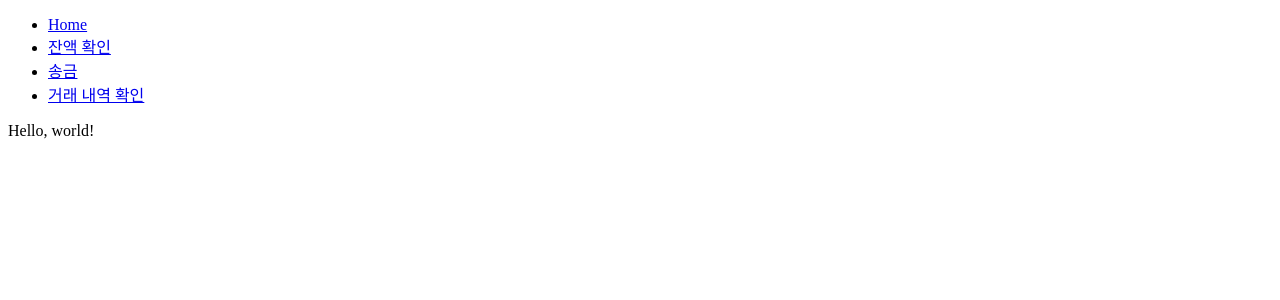
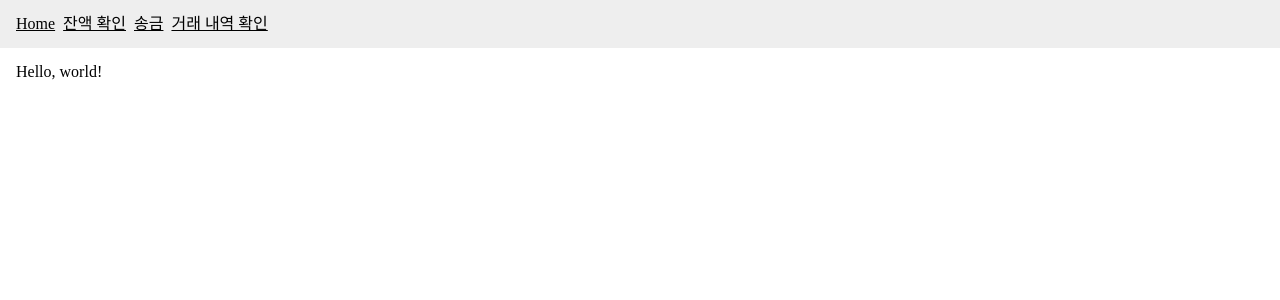
Before and after one commit to seungjjun/makaobank-frontend, a React (Vite) app: page / in a window 1280 px wide. Shown: the top 300 px of the page. Built offline with nearby package versions, Linux system fonts and the light colour scheme.

Commit message:
styled component 세팅 및 reset css 적용 - 전체에 border-box 스타일 적용

```diff
--- a/package.json
+++ b/package.json
@@ -57,6 +57,8 @@
   "dependencies": {
     "react": "^18.2.0",
     "react-dom": "^18.2.0",
-    "react-router-dom": "^6.4.1"
+    "react-router-dom": "^6.4.1",
+    "styled-components": "^5.3.5",
+    "styled-reset": "^4.4.2"
   }
 }
--- a/src/App.jsx
+++ b/src/App.jsx
@@ -1,4 +1,8 @@
 import { Routes, Route } from 'react-router-dom';
+
+import { Reset } from 'styled-reset';
+
+import styled from 'styled-components';
 
 import Header from './components/Header';
 
@@ -7,16 +11,26 @@ import HomePage from './pages/HomePage';
 import TransferPage from './pages/TransferPage';
 import TransactionsPage from './pages/TransactionsPage';
 
+import GlobalStyle from './styles/GlobalStyle';
+
+const Main = styled.main`
+  padding: 1em;
+`;
+
 export default function App() {
   return ((
     <div>
+      <Reset />
+      <GlobalStyle />
       <Header />
+      <Main>
         <Routes>
           <Route path="/" element={<HomePage />} />
           <Route path="/account" element={<AccountPage />} />
           <Route path="/transfer" element={<TransferPage />} />
           <Route path="/transactions" element={<TransactionsPage />} />
         </Routes>
+      </Main>
     </div>
   ));
 }
--- a/src/components/Header.jsx
+++ b/src/components/Header.jsx
@@ -1,8 +1,26 @@
 import { Link } from 'react-router-dom';
+
+import styled from 'styled-components';
+
+const Container = styled.header`
+  width: 100%;
+  padding: 1em;
+  background: #EEE;
+
+  nav {
+    ul {
+      display: flex;
+    }
+
+    li {
+      margin-right: .5em;
+    }
+  }
+`;
 
 export default function Header() {
   return (
-    <header>
+    <Container>
       <nav>
         <ul>
           <li>
@@ -19,6 +37,6 @@ export default function Header() {
           </li>
         </ul>
       </nav>
-    </header>
+    </Container>
   );
 }
--- /dev/null
+++ b/src/styles/GlobalStyle.js
@@ -0,0 +1,13 @@
+import { createGlobalStyle } from 'styled-components';
+
+const GlobalStyle = createGlobalStyle`
+  * {
+    box-sizing: border-box;
+  }
+
+  a {
+    color: #000;
+  }
+`;
+
+export default GlobalStyle;
```
Also changed, not shown: src/hooks/useRouteComponent.js (added, +17 -0 lines), 1 other file (tests, documents, lock files or other folders). Lines whose indentation alone changed are shown as unchanged.
